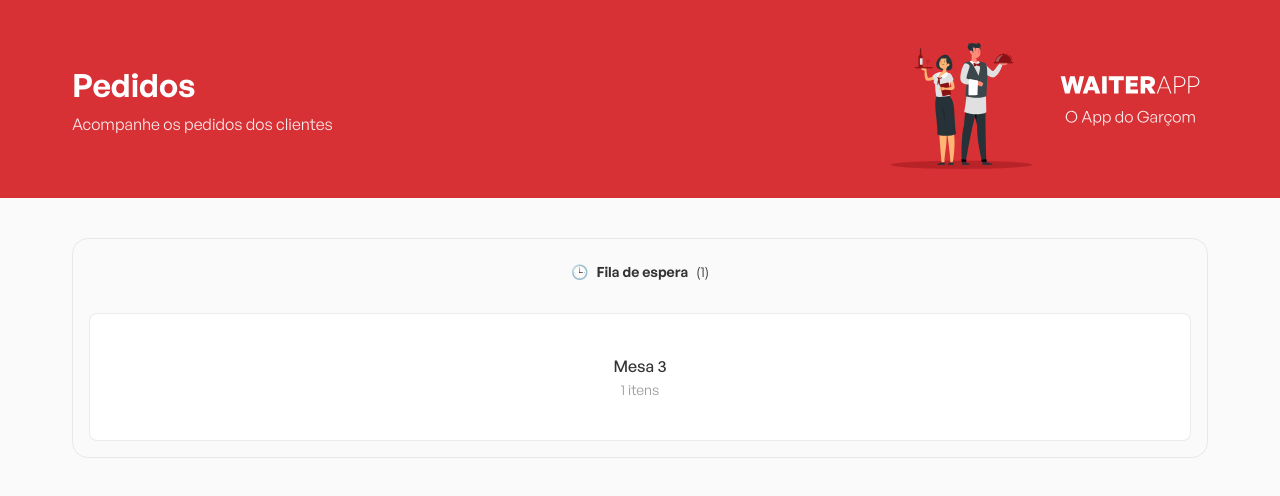
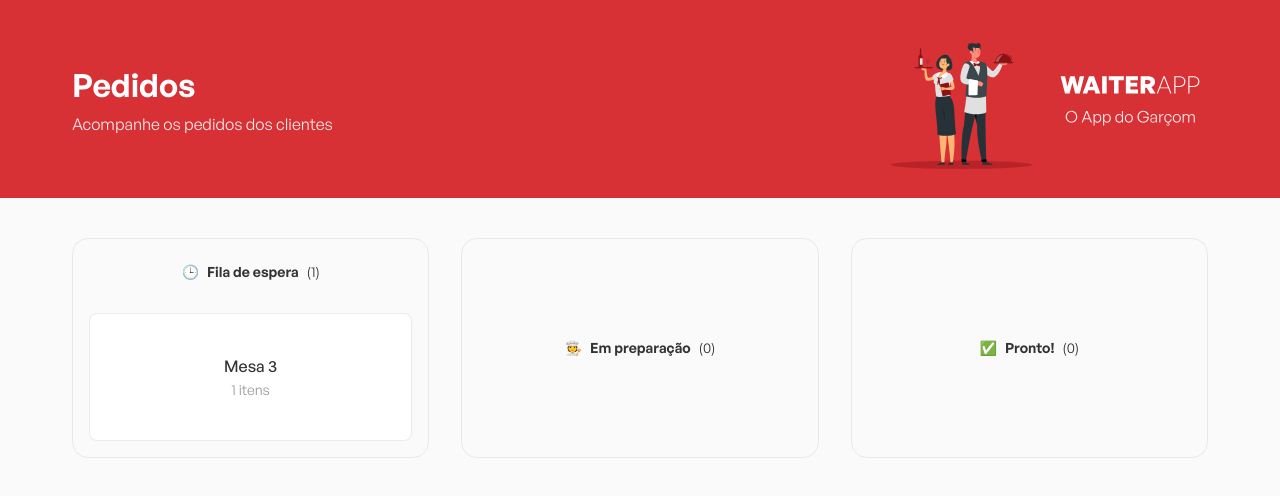
Before and after one commit to igorfurtado/waiterapp-dashboard, a React (Vite) app: page / in a window 1280 px wide. Shown: the top 496 px of the page. Built offline with nearby package versions, Linux system fonts and the light colour scheme.

Commit message:
feat: ajustes de renderizacoes condicionais

```diff
--- a/src/components/orders/components/Board.tsx
+++ b/src/components/orders/components/Board.tsx
@@ -13,9 +13,10 @@ export const Board = ({ orders, status }: BoardProps) => {
       <header>
         <span>{statusIcon(status)}</span>
         <strong>{status}</strong>
-        <span>(1)</span>
+        <span>{`(${orders.length})`}</span>
       </header>
 
+      {orders.length > 0 && (
         <OrdersContainer>
           {orders.map(({ id, products, table }) => {
             return (
@@ -26,6 +27,7 @@ export const Board = ({ orders, status }: BoardProps) => {
             )
           })}
         </OrdersContainer>
+      )}
     </IBoard>
   )
 }
--- a/src/components/orders/index.tsx
+++ b/src/components/orders/index.tsx
@@ -53,14 +53,30 @@ const ordersMock: OrderFromDomain[] = [
 
 const orderView = orderMapper(ordersMock)
 
+const waitingOrders = orderView.filter(
+  (order) => order.status === 'Fila de espera'
+)
+
+// const inProductionOrders = orderView.filter(
+//   (order) => order.status === 'Em preparação'
+// )
+
+// const doneOrders = orderView.filter((order) => order.status === '')
+
 const Orders = () => {
   return (
     <Container>
-      {orderView.map((order) => {
+      {waitingOrders.map((order) => {
         return (
-          <Board status={order.status} orders={orderView} key={order.id} />
+          <Board
+            status='Fila de espera'
+            orders={waitingOrders}
+            key={order.id}
+          />
         )
       })}
+      <Board status='Em preparação' orders={[]} />
+      <Board status='Pronto!' orders={[]} />
     </Container>
   )
 }
```
Lines whose indentation alone changed are shown as unchanged.
